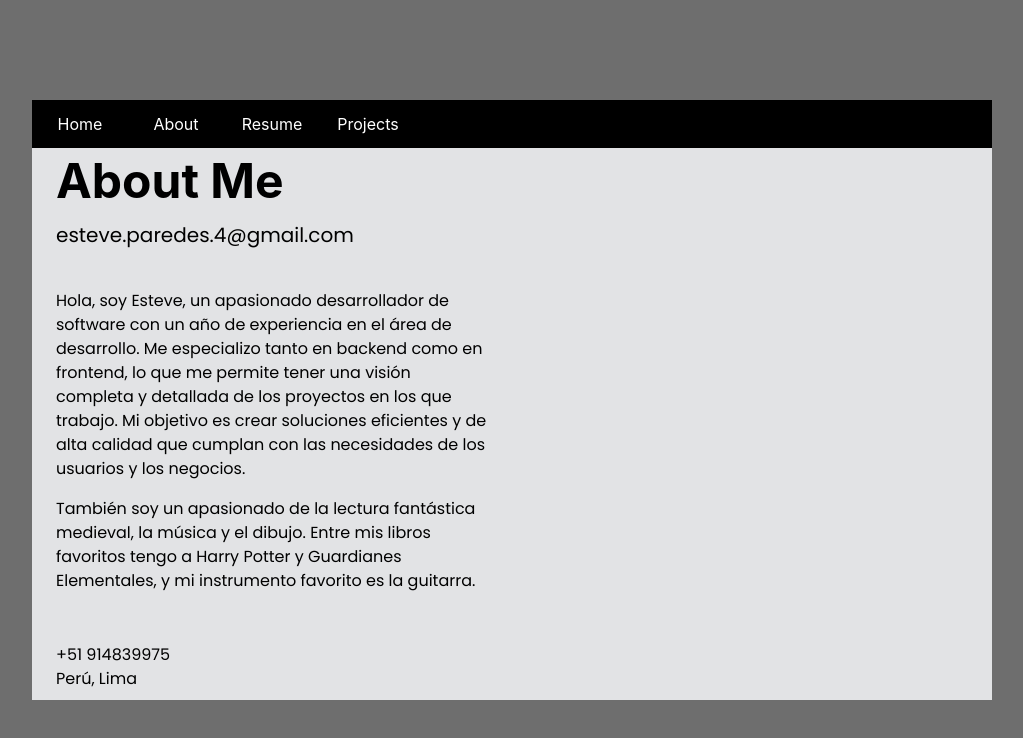
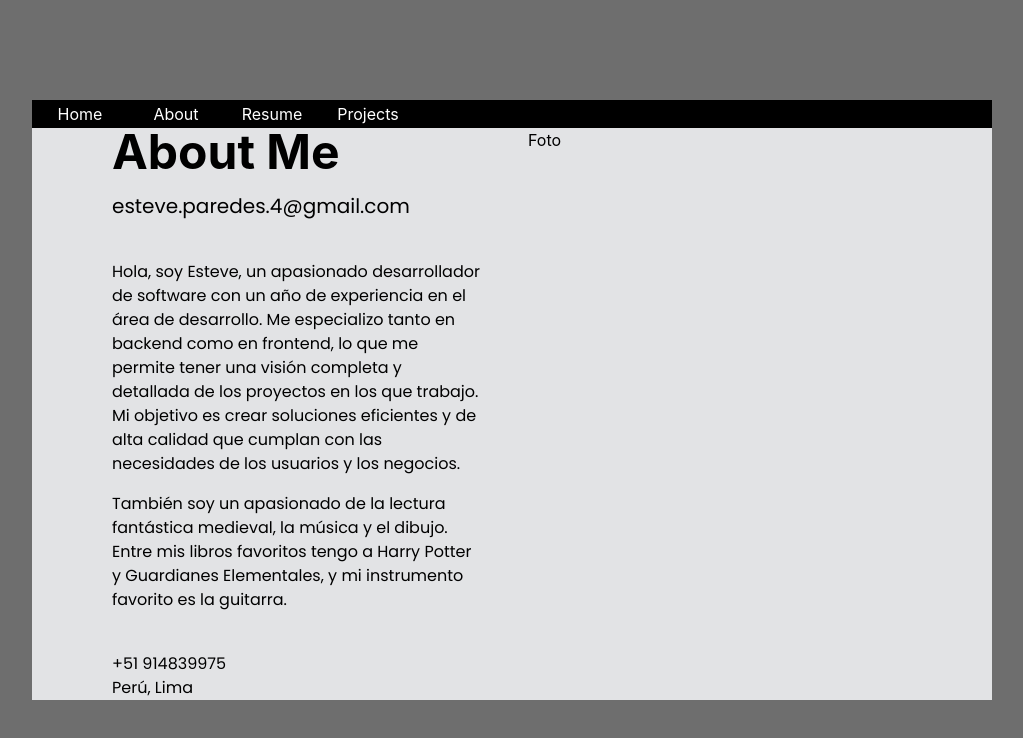
Before and after one commit to Esteve-Paredes/Portafolio-Esteve, a React (Vite) app: page /about in a window 1280 px wide. Shown: the top 738 px of the page, without its empty margins (128-1151 px from the left). Built offline with nearby package versions, Linux system fonts and the light colour scheme.

Commit message:
arreglando media queys para About

```diff
--- a/src/Pages/About/About.tsx
+++ b/src/Pages/About/About.tsx
@@ -1,24 +1,26 @@
 function About() {
   return (
-    <section className="grid grow grid-cols-2 justify-end">
-      <div className="grid gap-10 px-6">
+    <section className="grid grow justify-end gap-4 md:grid-cols-2 md:px-9 xl:gap-8 xl:px-16">
+      <div className="flex items-center lg:px-4">
+        <div className="grid gap-10">
           <div className="flex flex-col justify-end gap-4">
             <h2 className=" text-5xl font-bold">About Me</h2>
             <p className="font-poppins text-xl">esteve.paredes.4@gmail.com</p>
           </div>
           <div className="flex flex-col gap-4">
             <p className="font-poppins">
-            Hola, soy Esteve, un apasionado desarrollador de software con un año
-            de experiencia en el área de desarrollo. Me especializo tanto en
-            backend como en frontend, lo que me permite tener una visión
+              Hola, soy Esteve, un apasionado desarrollador de software con un
+              año de experiencia en el área de desarrollo. Me especializo tanto
+              en backend como en frontend, lo que me permite tener una visión
               completa y detallada de los proyectos en los que trabajo. Mi
               objetivo es crear soluciones eficientes y de alta calidad que
               cumplan con las necesidades de los usuarios y los negocios.
             </p>
             <p className="font-poppins">
               También soy un apasionado de la lectura fantástica medieval, la
-            música y el dibujo. Entre mis libros favoritos tengo a Harry Potter
-            y Guardianes Elementales, y mi instrumento favorito es la guitarra.
+              música y el dibujo. Entre mis libros favoritos tengo a Harry
+              Potter y Guardianes Elementales, y mi instrumento favorito es la
+              guitarra.
             </p>
           </div>
           <div>
@@ -26,7 +28,8 @@ function About() {
             <p className="flex items-center font-poppins">Perú, Lima</p>
           </div>
         </div>
-      <div></div>
+      </div>
+      <div>Foto</div>
     </section>
   );
 }
```
Lines whose indentation alone changed are shown as unchanged.
